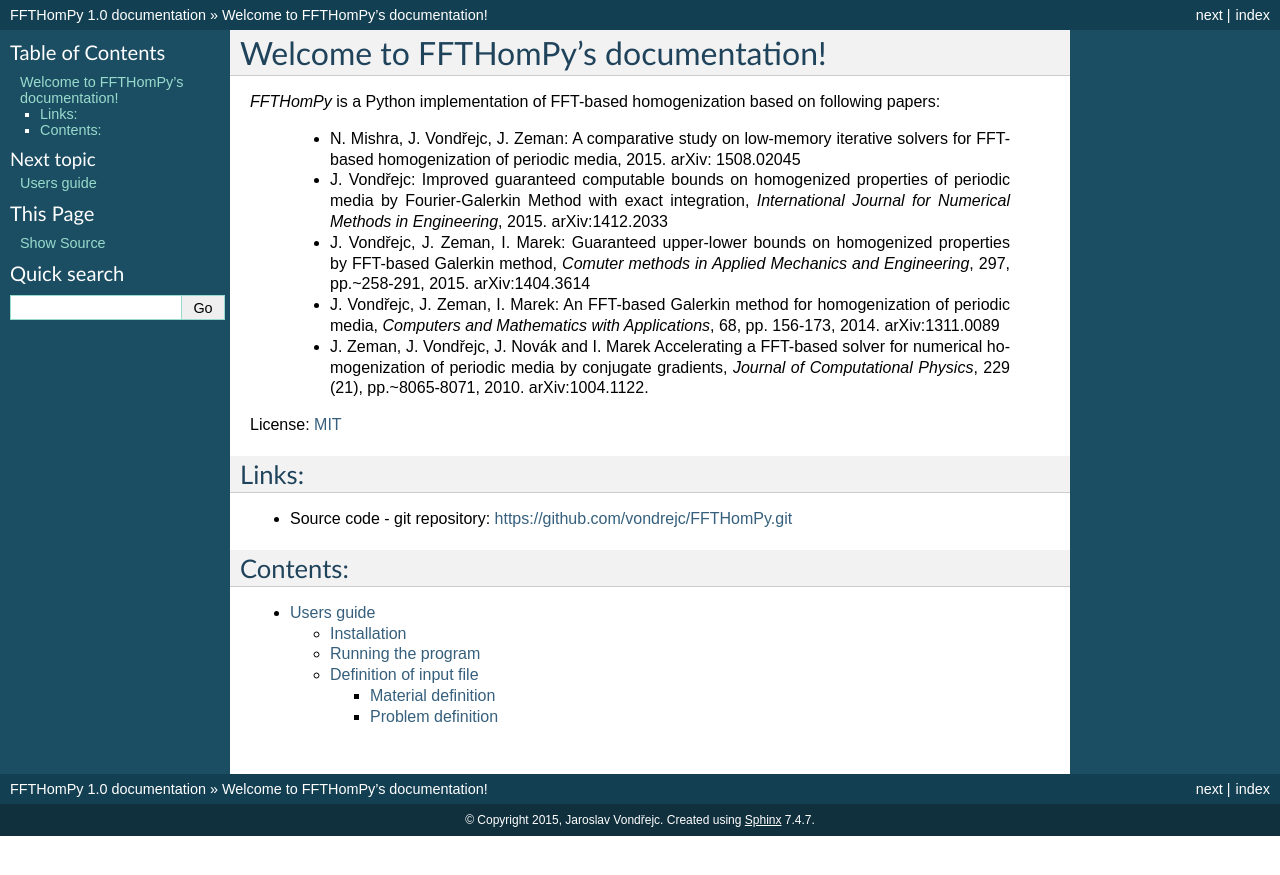
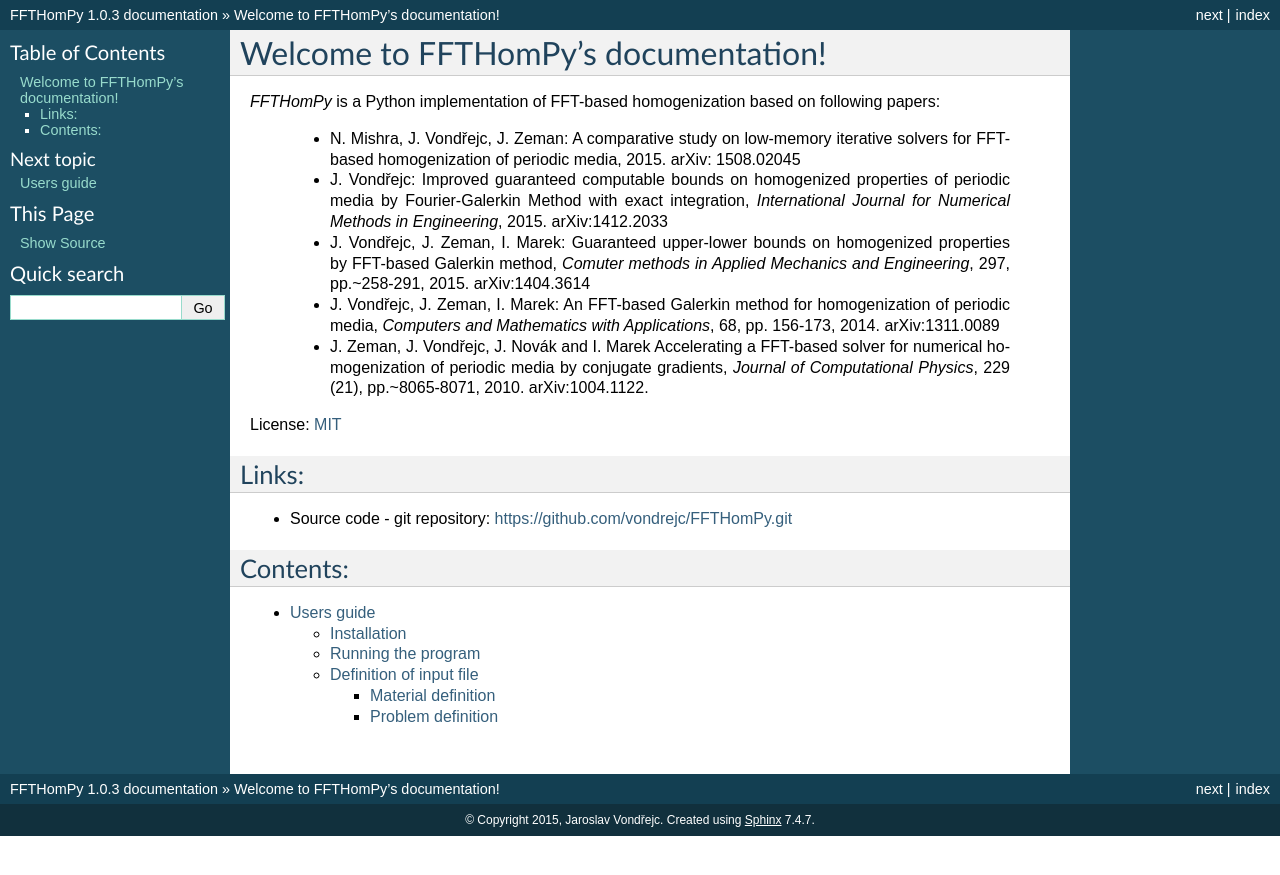
Before and after one commit to vondrejc/FFTHomPy, a Sphinx documentation site: the page built from doc/index.rst, in a window 1280 px wide. Shown: the top 875 px of the page. Built offline with Sphinx 7.4.7, drawn with Linux system fonts in a browser that asks for light colours; formulas are drawn with MathJax 3.

Commit message:
update version of documentation

```diff
--- a/doc/conf.py
+++ b/doc/conf.py
@@ -52,9 +52,9 @@ copyright = u'2015, Jaroslav Vondřejc'
 # built documents.
 #
 # The short X.Y version.
-version = '1.0'
+version = '1.0.3'
 # The full version, including alpha/beta/rc tags.
-release = '1.0'
+release = '1.0.3'
 
 # The language for content autogenerated by Sphinx. Refer to documentation
 # for a list of supported languages.
```
